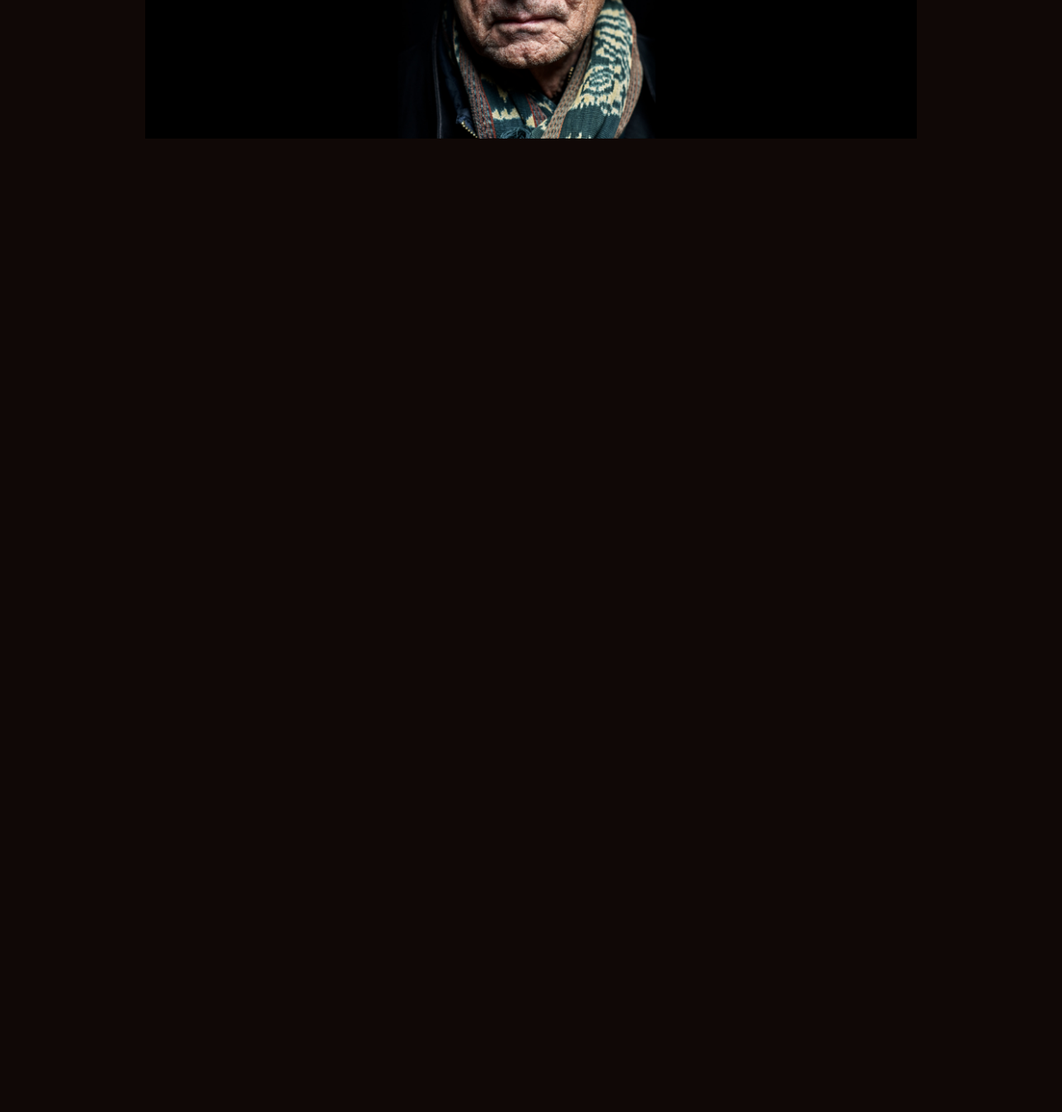
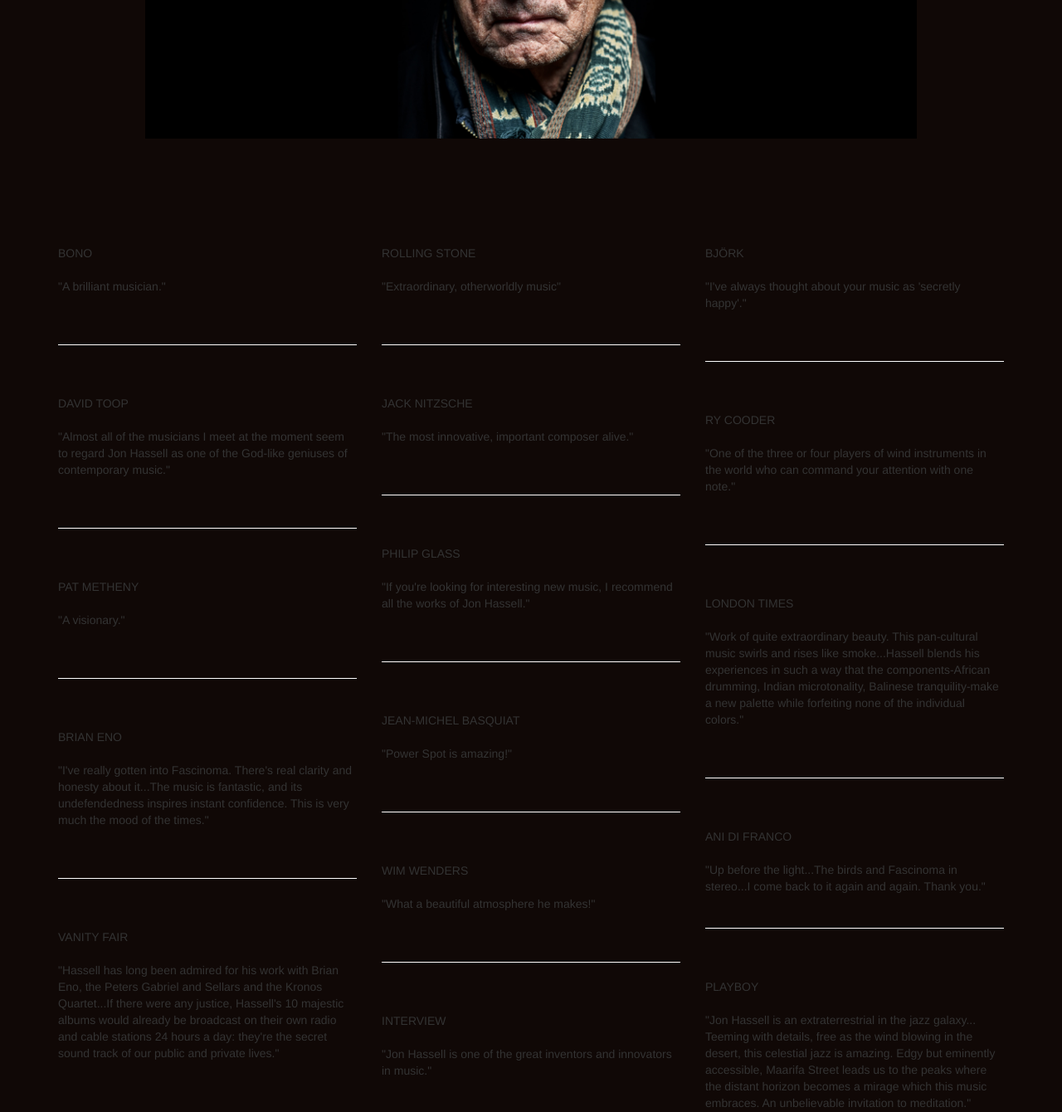
Before and after one commit to nelsW70/jonhassellsite, a plain HTML site: page html/hassell.html in a window 1280 px wide. Shown: the part 500-1840 px from the top of the page at 83% size. Before the commit the page ends 800 px from the top, so only its background shows below. Drawn offline with nearby package versions, Linux system fonts and the light colour scheme.

Commit message:
some text

```diff
--- a/css/style.css
+++ b/css/style.css
@@ -56,3 +56,12 @@ body {
   #closeup {
     margin: 10% 12.5% 10% 12.5%;
   }
+
+  hr {
+    width: 100%;
+    color: white;
+    border-style: none;
+    border-width: .1px;
+    background-color: white;
+    height: 1px;
+  }
--- a/html/hassell.html
+++ b/html/hassell.html
@@ -49,6 +49,128 @@
   <img src="../img/JON_HASSELL.jpg" class="img-responsive" alt="closeup">
 </div>
 
+<div class="container">
+  <div class="row">
+    <div class="col-sm-4 col-md-4">
+      <p>
+        BONO
+        <br><br>
+        "A brilliant musician."
+        <br><br><br>
+        <hr>
+        <br><br>
+        DAVID TOOP
+        <br><br>
+        "Almost all of the musicians I meet at the moment seem to regard Jon
+        Hassell as one of the God-like geniuses of contemporary music."
+        <br><br><br>
+        <hr>
+        <br><br>
+        PAT METHENY
+        <br><br>
+        "A visionary."
+        <br><br><br>
+        <hr>
+        <br><br>
+        BRIAN ENO
+        <br><br>
+        "I've really gotten into Fascinoma. There's real clarity
+        and honesty about it...The music is fantastic, and its undefendedness
+        inspires instant confidence. This is very much the mood of the times."
+        <br><br><br>
+        <hr>
+        <br><br>
+        VANITY FAIR
+        <br><br>
+        "Hassell has long been admired for his work with Brian Eno,
+        the Peters Gabriel and Sellars and the Kronos Quartet...If there were any
+        justice, Hassell's 10 majestic albums would already be broadcast on their
+        own radio and cable stations 24 hours a day: they're the secret sound track
+        of our public and private lives."
+      </p>
+    </div>
+    <div class="col-sm-4 col-md-4">
+      <p>
+        ROLLING STONE
+        <br><br>
+        "Extraordinary, otherworldly music"
+        <br><br><br>
+        <hr>
+        <br><br>
+        JACK NITZSCHE
+        <br><br>
+        "The most innovative, important composer alive."
+        <br><br><br>
+        <hr>
+        <br><br>
+        PHILIP GLASS
+        <br><br>
+        "If you're looking for interesting new music, I
+        recommend all the works of Jon Hassell."
+        <br><br><br>
+        <hr>
+        <br><br>
+        JEAN-MICHEL BASQUIAT
+        <br><br>
+        "Power Spot is amazing!"
+        <br><br><br>
+        <hr>
+        <br><br>
+        WIM WENDERS
+        <br><br>
+        "What a beautiful atmosphere he makes!"
+        <br><br><br>
+        <hr>
+        <br><br>
+        INTERVIEW
+        <br><br>
+        "Jon Hassell is one of the great inventors and innovators
+        in music."
+      </p>
+    </div>
+    <div class="col-sm-4 col-md-4">
+      <p>
+        BJ&Ouml;RK
+        <br><br>
+        "I've always thought about your music as 'secretly happy'."
+        <br><br><br>
+        <hr>
+        <br><br>
+        RY COODER
+        <br><br>
+        "One of the three or four players of wind instruments in the
+        world who can command your attention with one note."
+        <br><br><br>
+        <hr>
+        <br><br>
+        LONDON TIMES
+        <br><br>
+        "Work of quite extraordinary beauty. This pan-cultural music swirls and
+        rises like smoke...Hassell blends his experiences in such a way that the
+        components-African drumming, Indian microtonality, Balinese tranquility-make
+        a new palette while forfeiting none of the individual colors."
+        <br><br><br>
+        <hr>
+        <br><br>
+        ANI DI FRANCO
+        <br><br>
+        "Up before the light...The birds and Fascinoma in
+        stereo...I come back to it again and again. Thank you."
+        <br><br><r>
+        <hr>
+        <br><br>
+        PLAYBOY
+        <br><br>
+        "Jon Hassell is an extraterrestrial in the jazz galaxy...
+        Teeming with details, free as the wind blowing in the desert, this
+        celestial jazz is amazing. Edgy but eminently accessible, Maarifa Street
+        leads us to the peaks where the distant horizon becomes a mirage which this
+        music embraces. An unbelievable invitation to meditation."
+      </p>
+    </div>
+  </div>
+</div>
+
 
  </body>
 
```
